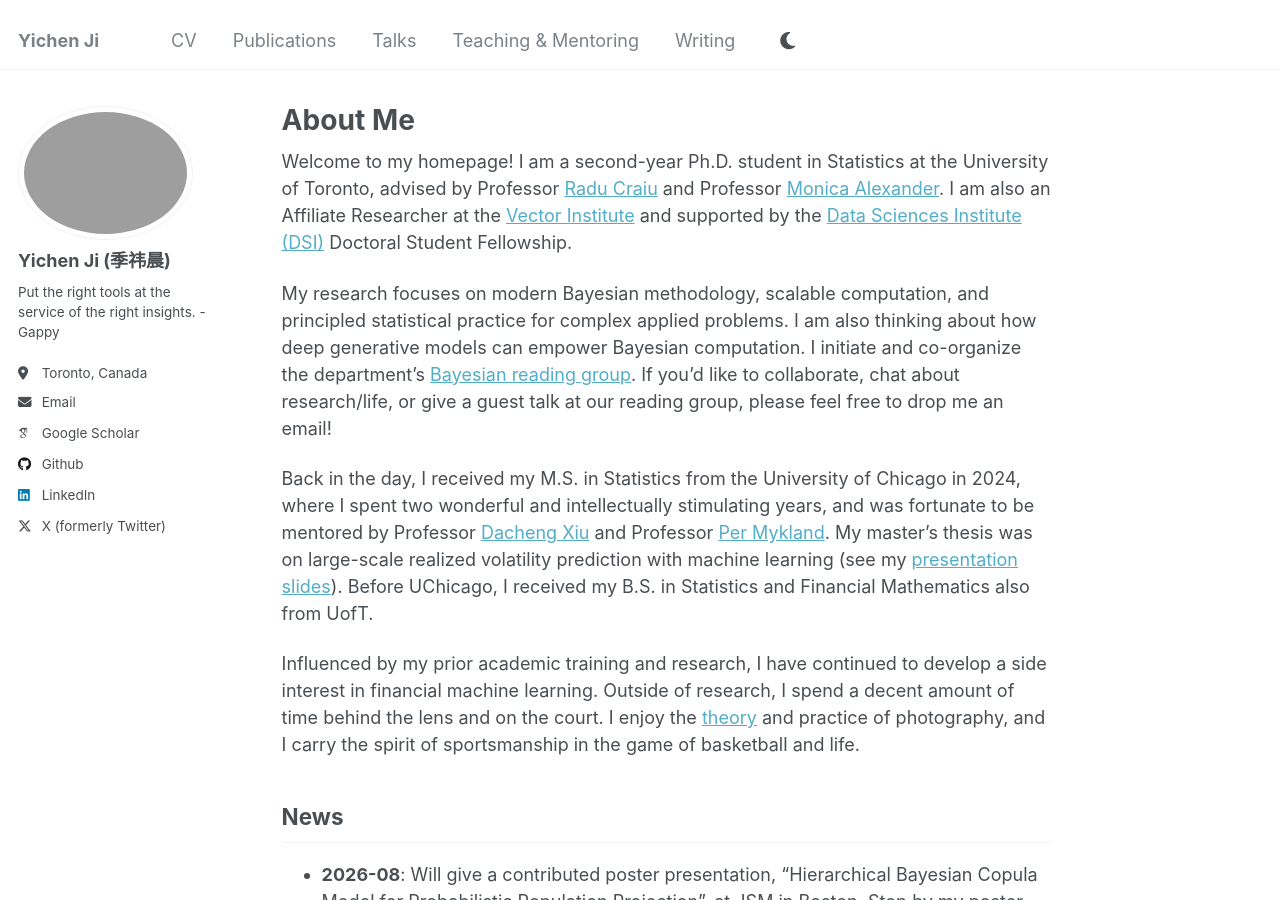
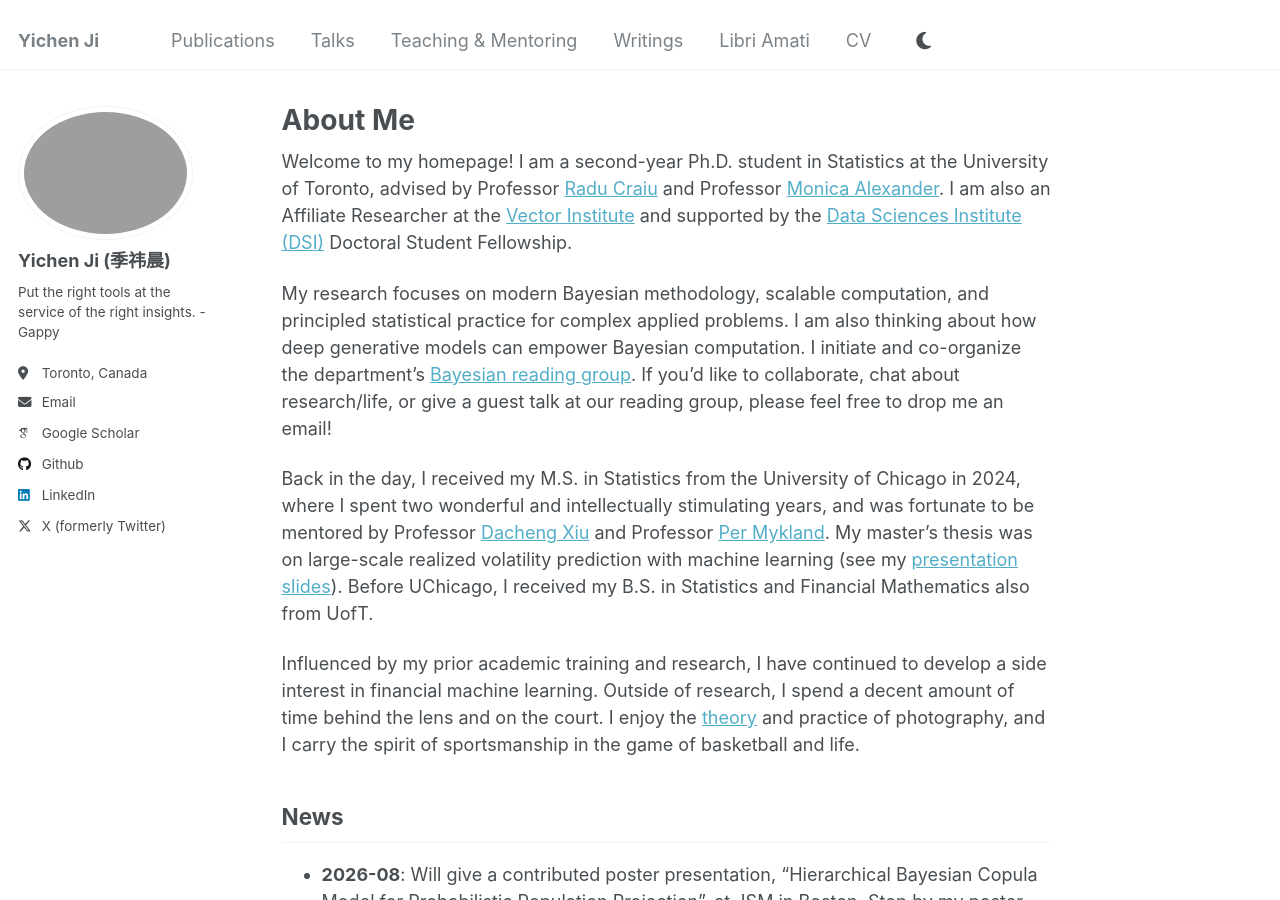
Before and after one commit to user-jiyichen/user-jiyichen.github.io, a Jekyll site: the page built from _pages/about.md, in a window 1280 px wide and 900 px high. Built offline with Jekyll 4.4.1, drawn with Linux system fonts in a browser that asks for light colours; some web fonts are replaced.

Commit message:
Update navigation.yml

```diff
--- a/_data/navigation.yml
+++ b/_data/navigation.yml
@@ -5,8 +5,6 @@
 # prevent it from being included in the site.
 
 main:
-  - title: "CV"
-    url: /cv/
 
   - title: "Publications"
     url: /publications/
@@ -17,5 +15,11 @@ main:
   - title: "Teaching & Mentoring"
     url: /teaching/
 
-  - title: "Writing"
+  - title: "Writings"
     url: /writing/
+
+  - title: "Libri Amati"
+    url: /reading/
+
+  - title: "CV"
+    url: /cv/
```
